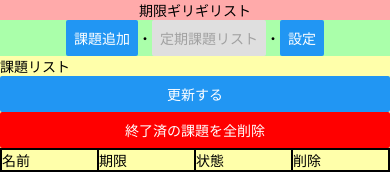
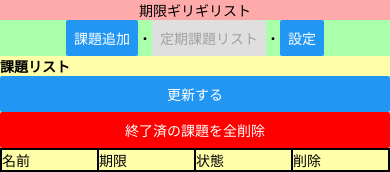
Before and after one commit to hutinoatari/deadlineBarelistMobile, a React Native app: screen / in a window 390 px wide. Shown: the top 172 px of the page. Built offline with nearby package versions, Linux system fonts and the light colour scheme.

Commit message:
ページタイトルの強調と不要importの削除をした

```diff
--- a/App.tsx
+++ b/App.tsx
@@ -1,6 +1,6 @@
 import { StatusBar as ExpoStatusBar } from 'expo-status-bar';
 import React, { FC, useState, useEffect } from 'react';
-import { StyleSheet, SafeAreaView, StatusBar, View, ScrollView, Modal, Text, Button, TextInput } from 'react-native';
+import { StyleSheet, SafeAreaView, StatusBar, View, ScrollView, Text, Button } from 'react-native';
 import AsyncStorage from "@react-native-async-storage/async-storage";
 import { Table, Row, Cell } from "./components/Table";
 import Header from "./components/Header";
@@ -71,7 +71,7 @@ const App: FC<{}> = () => {
                 flex: 1,
                 backgroundColor: "#ffffaa",
             }}>
-                <Text>課題リスト</Text>
+                <Text style={{fontWeight: "bold"}}>課題リスト</Text>
                 <Button title="更新する" onPress={() => setTodayUNIXTime(new Date().getTime())} />
                 <Button title="終了済の課題を全削除" onPress={() => {
                     const newData = taskDatas.filter((taskData: TaskData) => !((taskData.deadline < todayUNIXTime) && taskData.isDone));
--- a/components/SettingModal.tsx
+++ b/components/SettingModal.tsx
@@ -1,5 +1,5 @@
 import React, { FC } from 'react';
-import { StyleSheet, Modal, Text, TextInput, Button, View, Alert } from 'react-native';
+import { StyleSheet, Modal, Text, Button, View, Alert } from 'react-native';
 
 interface Props {
     visible: boolean;
@@ -22,7 +22,7 @@ const SettingModal: FC<Props> = ({
             <View style={{
                 backgroundColor: "#aaaaff",
             }}>
-                <Text>設定</Text>
+                <Text style={{fontWeight: "bold"}}>設定</Text>
                 <Button title="キャッシュを含めて全削除" onPress={dataClear} color="red" />
             </View>
         </Modal>
--- a/components/Table.tsx
+++ b/components/Table.tsx
@@ -1,5 +1,5 @@
 import React, { FC } from 'react';
-import { StyleSheet, Text, Button, View } from 'react-native';
+import { StyleSheet, View } from 'react-native';
 
 const Table: FC<{}> = ({children}) => {
     return (
--- a/components/TaskModal.tsx
+++ b/components/TaskModal.tsx
@@ -1,7 +1,7 @@
 import React, { FC, useState } from 'react';
 import { StyleSheet, Modal, Text, TextInput, Button, View, Alert } from 'react-native';
 import { TaskData } from "../types/data";
-import { UNIXTimeToYYYYMMDD, generateRandomString } from "../utils/util";
+import { generateRandomString } from "../utils/util";
 
 interface Props {
     visible: boolean;
@@ -29,7 +29,7 @@ const TaskModal: FC<Props> = ({
             <View style={{
                 backgroundColor: "#aaaaff",
             }}>
-                <Text>課題追加</Text>
+                <Text style={{fontWeight: "bold"}}>課題追加</Text>
                 <View style={{
                     flexDirection: "row",
                 }}>
```
